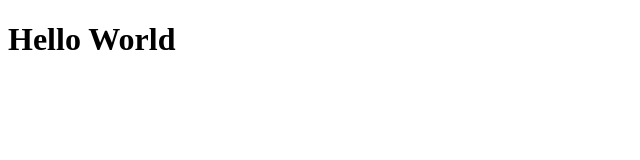
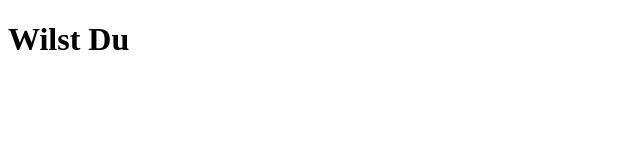
Before and after one commit to the-one-who-knoccks/Ignite, a React app in the folder Modulo 1/Reactjs/01-github-explorer/: page / in a window 1280 px wide. Shown: the top 160 px of the page, without its empty margins (0-640 px from the left). Built offline with nearby package versions, Linux system fonts and the light colour scheme.

Commit message:
Updated React component files
React files

```diff
--- a/Modulo 1/Reactjs/01-github-explorer/src/App.jsx
+++ b/Modulo 1/Reactjs/01-github-explorer/src/App.jsx
@@ -1,3 +1,3 @@
 export function App() {
-  return <h1>Hello World</h1>
+  return <h1>Wilst Du</h1>
 };
```
